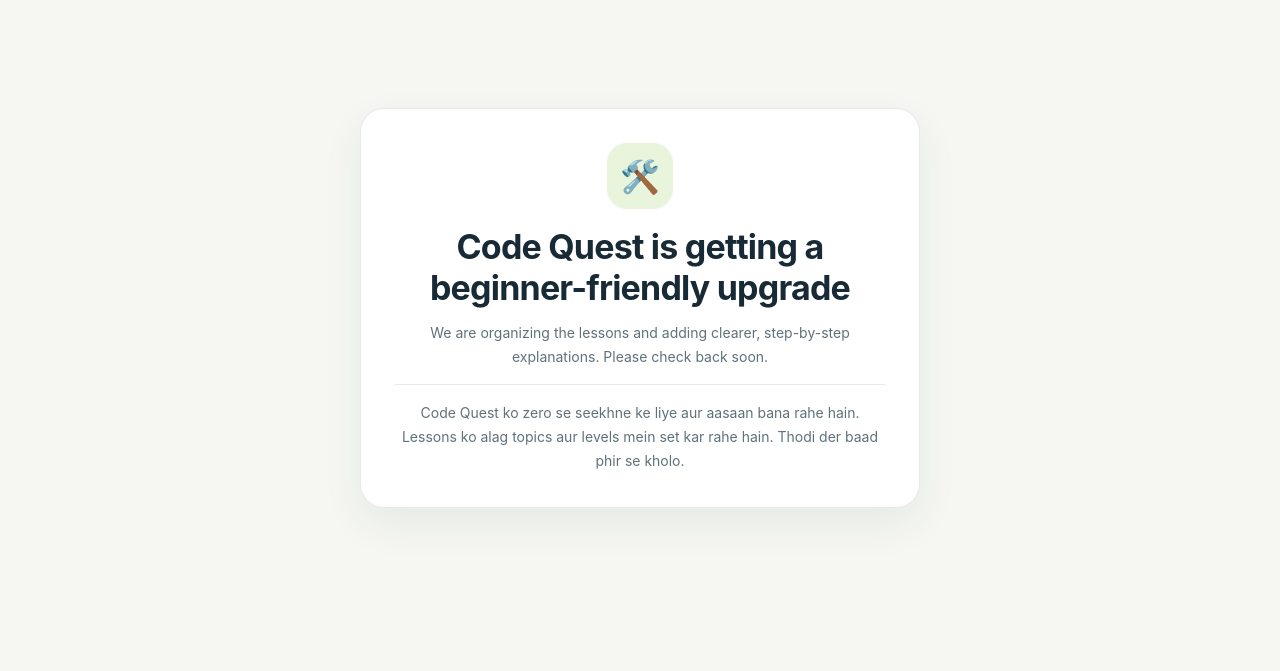
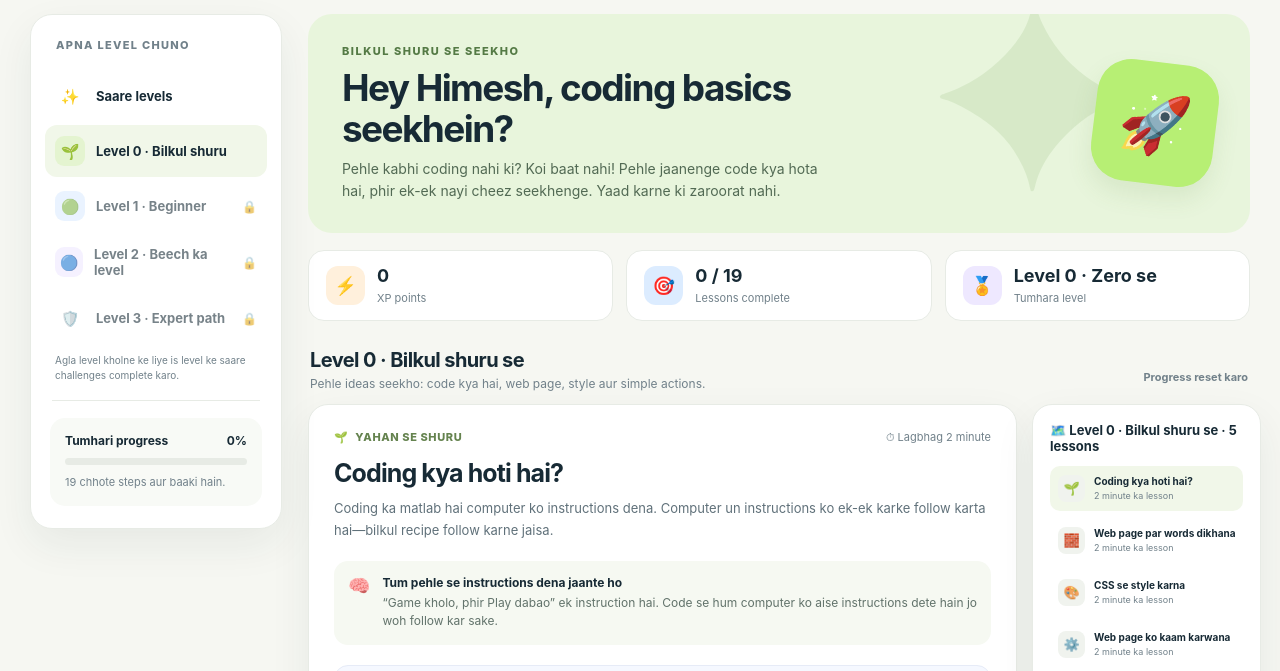
Before and after one commit to Powerhouse7/himesh-coding-game, a plain HTML site: page index.html in a window 1280 px wide. Shown: the part 92-763 px from the top of the page. Drawn offline with Linux system fonts and the light colour scheme.

Commit message:
Restore the public learning website
Co-authored-by: Copilot App <223556219+Copilot@users.noreply.github.com>

```diff
--- a/index.html
+++ b/index.html
@@ -26,13 +26,7 @@
     body { margin: 0; min-width: 320px; background: var(--paper); color: var(--ink); }
     button { font: inherit; }
     button:focus-visible, a:focus-visible { outline: 3px solid #6c9eec; outline-offset: 3px; }
-    .app { display: none; width: min(1440px, 100%); margin: 0 auto; padding: 22px 30px 42px; }
-    .maintenance-screen { position: fixed; inset: 0; z-index: 9999; min-height: 100vh; overflow-y: auto; display: grid; place-items: center; padding: 24px; background: var(--paper); }
-    .maintenance-card { width: min(560px, 100%); padding: 34px; background: white; border: 1px solid var(--line); border-radius: 24px; box-shadow: var(--shadow); text-align: center; }
-    .maintenance-icon { width: 66px; height: 66px; display: grid; place-items: center; margin: 0 auto 18px; border-radius: 20px; background: #e8f5dc; font-size: 32px; }
-    .maintenance-card h1 { margin: 0 0 12px; font-size: clamp(24px, 5vw, 34px); line-height: 1.2; letter-spacing: -.8px; }
-    .maintenance-card p { margin: 0; color: #60717a; font-size: 14px; line-height: 1.7; }
-    .maintenance-hinglish { margin-top: 16px !important; padding-top: 16px; border-top: 1px solid var(--line); }
+    .app { width: min(1440px, 100%); margin: 0 auto; padding: 22px 30px 42px; }
     .topbar { height: 58px; display: flex; align-items: center; justify-content: space-between; margin-bottom: 26px; }
     .brand { display: flex; align-items: center; gap: 11px; font-size: 19px; font-weight: 850; letter-spacing: -.7px; }
     .brand-mark { width: 38px; height: 38px; display: grid; place-items: center; background: var(--green); border-radius: 13px; font-size: 20px; }
@@ -222,15 +216,7 @@
   </style>
 </head>
 <body>
-  <main class="maintenance-screen" role="status" aria-live="polite">
-    <div class="maintenance-card">
-      <div class="maintenance-icon" aria-hidden="true">🛠️</div>
-      <h1>Code Quest is getting a beginner-friendly upgrade</h1>
-      <p>We are organizing the lessons and adding clearer, step-by-step explanations. Please check back soon.</p>
-      <p class="maintenance-hinglish">Code Quest ko zero se seekhne ke liye aur aasaan bana rahe hain. Lessons ko alag topics aur levels mein set kar rahe hain. Thodi der baad phir se kholo.</p>
-    </div>
-  </main>
-  <div class="app" inert aria-hidden="true">
+  <div class="app">
     <header class="topbar">
       <div class="brand"><span class="brand-mark" aria-hidden="true">⌘</span> Code Quest</div>
       <div class="top-right">
```
